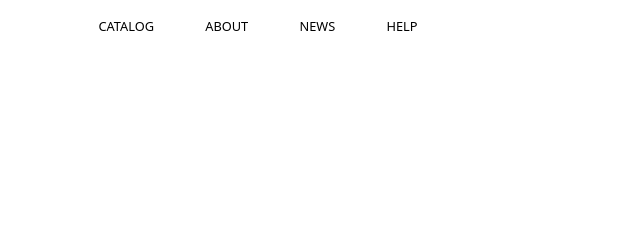
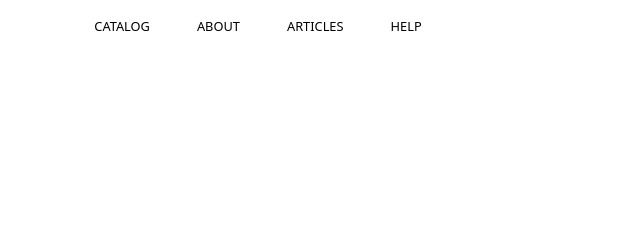
Before and after one commit to rustscr1pt/prototype, a website: page catalog.html in a window 1280 px wide. Shown: the top 235 px of the page, 382-1022 px from the left. Drawn offline with nearby package versions, Linux system fonts and the light colour scheme.

Commit message:
Changed NEWS to ARCTICLES

```diff
--- a/catalog.html
+++ b/catalog.html
@@ -28,7 +28,7 @@
                 <button class="mobile-menu-section-container__button">ABOUT<a class="mobile-menu-section-container__a" href="#"></a></button>
             </div>
             <div class="mobile-menu-section-container">
-                <button class="mobile-menu-section-container__button">NEWS<a class="mobile-menu-section-container__a" href="#"></a></button>
+                <button class="mobile-menu-section-container__button">ARTICLES<a class="mobile-menu-section-container__a" href="#"></a></button>
             </div>
             <div class="mobile-menu-section-container">
                 <button class="mobile-menu-section-container__button">HELP<a class="mobile-menu-section-container__a" href="#"></a></button>
@@ -46,7 +46,7 @@
             <div class="header-buttons-centered">
                 <button class="header-buttons-centered__button"><a class="header-buttons-centered__a" href="catalog.html">CATALOG</a></button>
                 <button class="header-buttons-centered__button"><a class="header-buttons-centered__a" href="#">ABOUT</a></button>
-                <button class="header-buttons-centered__button"><a class="header-buttons-centered__a" href="#">NEWS</a></button>
+                <button class="header-buttons-centered__button"><a class="header-buttons-centered__a" href="#">ARTICLES</a></button>
                 <button class="header-buttons-centered__button"><a class="header-buttons-centered__a" href="#">HELP</a></button>
             </div>
         </div>
```
Also changed, not shown: index.html (+2 -2 lines).
